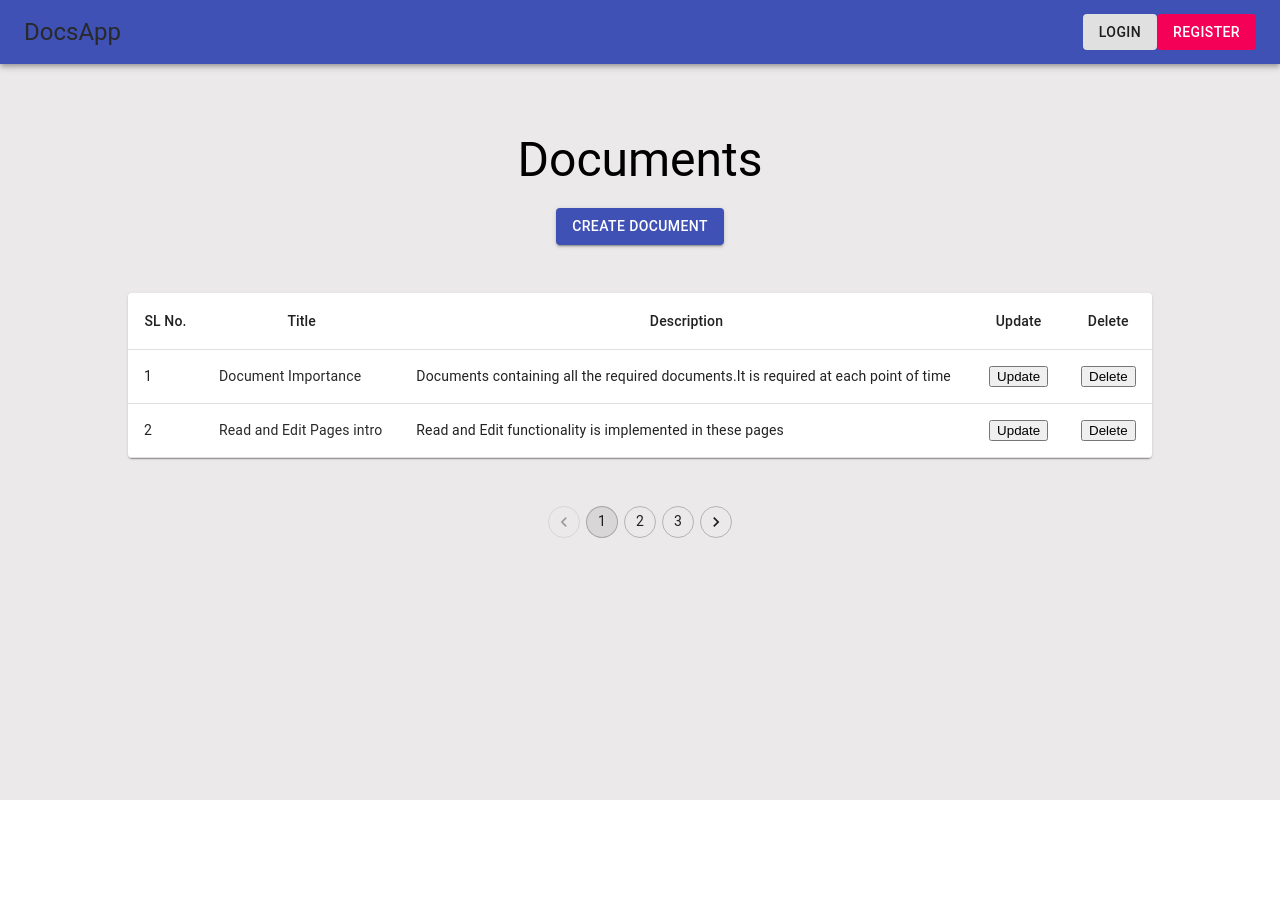
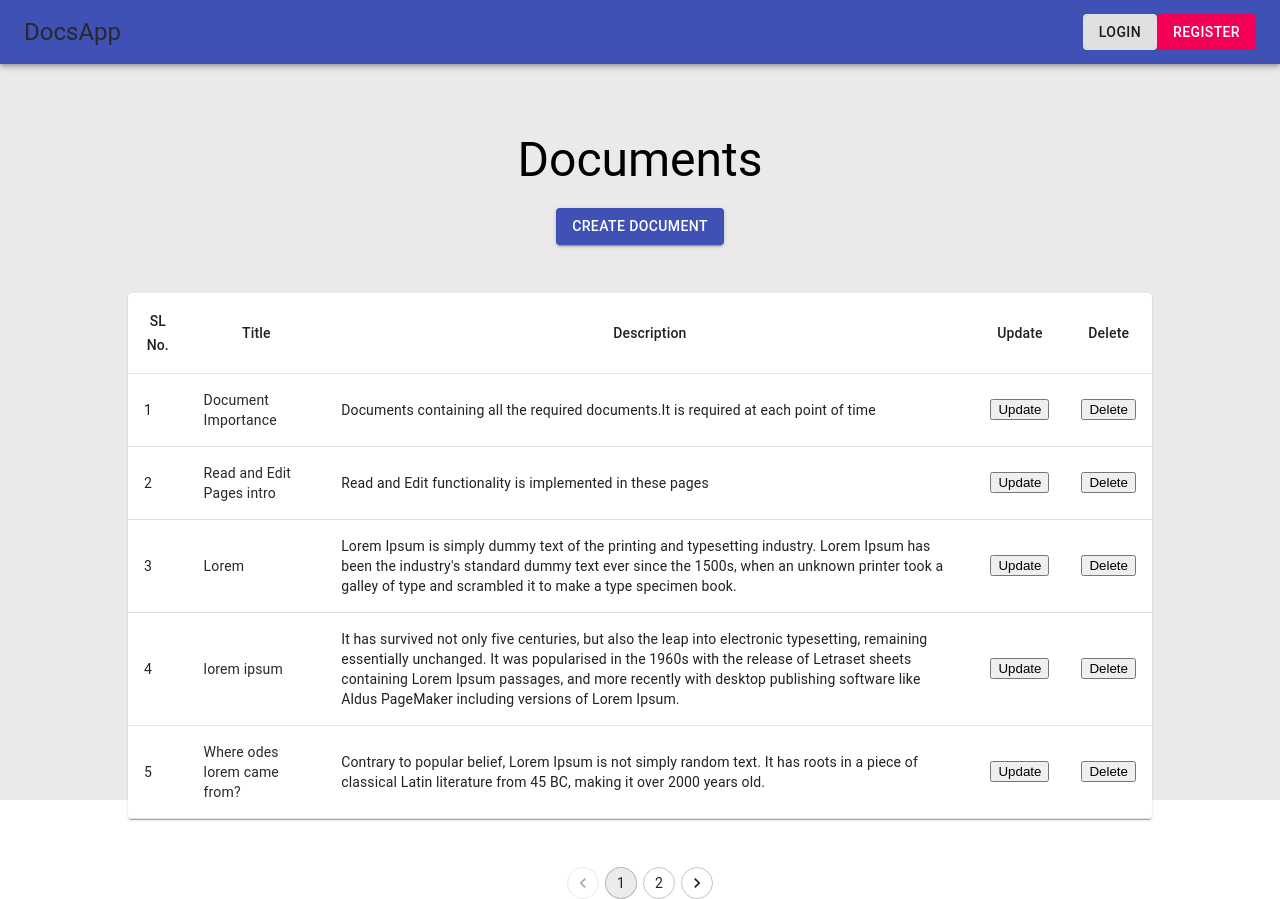
Before and after one commit to vivek9142/docsapp, a React (Create React App) app: page / in a window 1280 px wide. Before the commit the page ends 800 px from the top, so only its background shows below. Built offline with nearby package versions, Linux system fonts and the light colour scheme.

Commit message:
added the config file containing timeLoading,resultsPerPage

```diff
--- a/src/components/Loading/Loading.component.jsx
+++ b/src/components/Loading/Loading.component.jsx
@@ -1,5 +1,6 @@
 import React from "react";
 import {Fade,CircularProgress} from '@material-ui/core';
+import { timeLoading } from "../../config";
 
 const Loading = () => {
     const [load,setLoad] = React.useState(true);
@@ -7,7 +8,7 @@ const Loading = () => {
     React.useEffect(()=>{
         let timer = setTimeout(() => {
             setLoad((prevState) => !prevState);
-          }, 5000);
+          }, timeLoading);
     },[]);
 
 
--- /dev/null
+++ b/src/config.js
@@ -0,0 +1,4 @@
+const timeLoading = 1000;
+const resultsPerPage = 5;
+
+export {timeLoading,resultsPerPage};
--- a/src/pages/Documents/Documents.page.jsx
+++ b/src/pages/Documents/Documents.page.jsx
@@ -5,18 +5,19 @@ import Paginate from "../../components/Paginate/Paginate.component";
 import { Link } from "react-router-dom";
 import { Button,Typography,makeStyles } from '@material-ui/core';
 import Loading from '../../components/Loading/Loading.component';
+import { resultsPerPage } from '../../config';
 
 const Documents = (props) => {
     const classes = useStyles();
     const documents = useSelector(state => state.documents.documents);
 
-    const pages = Math.ceil(documents.length/2);
-    let initialDocs = [...documents].splice(0,2);
+    const pages = Math.ceil(documents.length/resultsPerPage);
+    let initialDocs = [...documents].splice(0,resultsPerPage);
     const [docs,setDocs] = useState({initialLoading:true,docs:[]});
 
 
     const handlePageChange = (event,value) => {
-        let newDocs = [...documents].splice((value-1)*2,2);
+        let newDocs = [...documents].splice((value-1)*resultsPerPage,resultsPerPage);
         setDocs(prevState => ({...prevState,initialLoading:false,docs:[...newDocs]}));
     }
 
```
